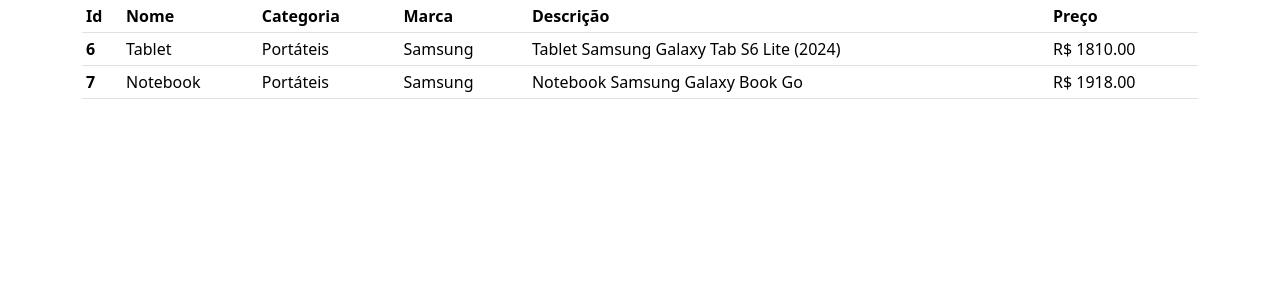
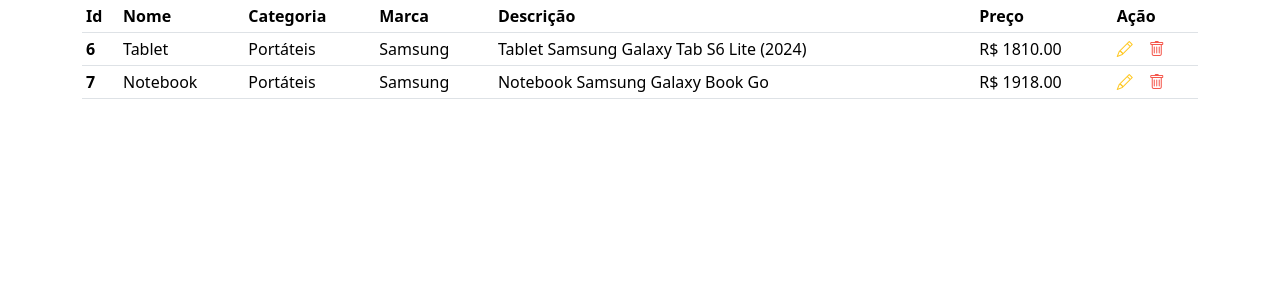
Before and after one commit to paulovsantos/cadastro-produtos, a Django app: page /products/ in a window 1280 px wide. Shown: the part 80-380 px from the top of the page. Run offline with Django 5.2, Linux system fonts and the light colour scheme; data comes from the database, SQL or seed files in the repository.

Commit message:
Estilizado os botões de editar e deletar usando bootstrap

```diff
--- a/products/templates/list_products.html
+++ b/products/templates/list_products.html
@@ -10,6 +10,7 @@
                 <th scope="col">Marca</th>
                 <th scope="col">Descrição</th>
                 <th scope="col">Preço</th>
+                <th scope="col">Ação</th>
               </tr>
             </thead>
             <tbody>
@@ -21,6 +22,12 @@
                 <td>{{ product.brand }}</td>
                 <td>{{ product.description }}</td>
                 <td>R$ {{ product.price }}</td>
+                <td>
+                  <div class="d-flex gap-3">
+                    <i class="bi bi-pencil" style="color: #FFC71F; cursor: pointer;" title="Editar"></i>
+                    <i class="bi bi-trash" style="color: #F5554A; cursor: pointer;" title="Deletar"></i>
+                  </div>
+                </td>
               </tr>
               {% endfor %}
             </tbody>
```
